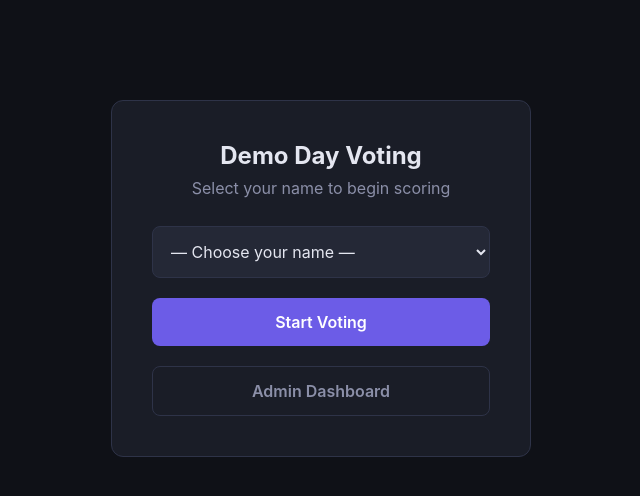
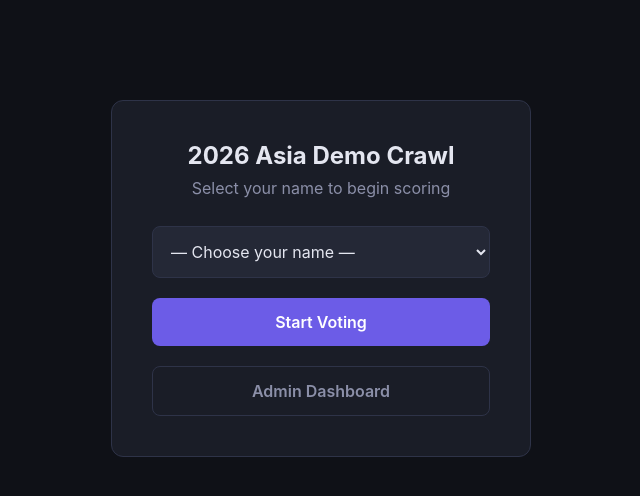
Before and after one commit to gongnq/VoteSystem, a Flask app: page / in a window 1280 px wide. Shown: the top 496 px of the page, without its empty margins (319-959 px from the left). Run offline with Flask 3, Linux system fonts and the light colour scheme.

Commit message:
feat: rename to 2026 Asia Demo Crawl, update admin PIN to 2026

```diff
--- a/app.py
+++ b/app.py
@@ -94,7 +94,7 @@ AWARDS = [
 # ---------------------------------------------------------------------------
 # ADMIN PIN
 # ---------------------------------------------------------------------------
-ADMIN_PIN = os.environ.get("ADMIN_PIN", "2025")
+ADMIN_PIN = os.environ.get("ADMIN_PIN", "2026")
 
 DATABASE = os.path.join(os.path.dirname(os.path.abspath(__file__)), "votes.db")
 
--- a/render.yaml
+++ b/render.yaml
@@ -7,4 +7,4 @@ services:
     plan: free
     envVars:
       - key: ADMIN_PIN
-        value: "2025"
+        value: "2026"
--- a/templates/index.html
+++ b/templates/index.html
@@ -3,7 +3,7 @@
 <head>
 <meta charset="UTF-8">
 <meta name="viewport" content="width=device-width, initial-scale=1.0">
-<title>Demo Day Voting</title>
+<title>2026 Asia Demo Crawl</title>
 <style>
 /* ===== RESET & BASE ===== */
 *, *::before, *::after { box-sizing: border-box; margin: 0; padding: 0; }
@@ -187,7 +187,7 @@ input, textarea, select { font-family: inherit; font-size: inherit; }
 <!-- ===== LOGIN VIEW ===== -->
 <div id="view-login" class="container">
   <div class="login-card">
-    <h2>Demo Day Voting</h2>
+    <h2>2026 Asia Demo Crawl</h2>
     <p>Select your name to begin scoring</p>
     <select id="judge-select">
       <option value="">— Choose your name —</option>
@@ -202,7 +202,7 @@ input, textarea, select { font-family: inherit; font-size: inherit; }
 <!-- ===== JUDGE VIEW ===== -->
 <div id="view-judge" class="container hidden">
   <div class="header">
-    <h1>Demo Day Voting</h1>
+    <h1>2026 Asia Demo Crawl</h1>
     <div class="header-actions">
       <span id="judge-label" style="color:var(--text2); font-size:0.9rem;"></span>
       <button class="btn btn-outline btn-sm" onclick="logout()">Logout</button>
```
